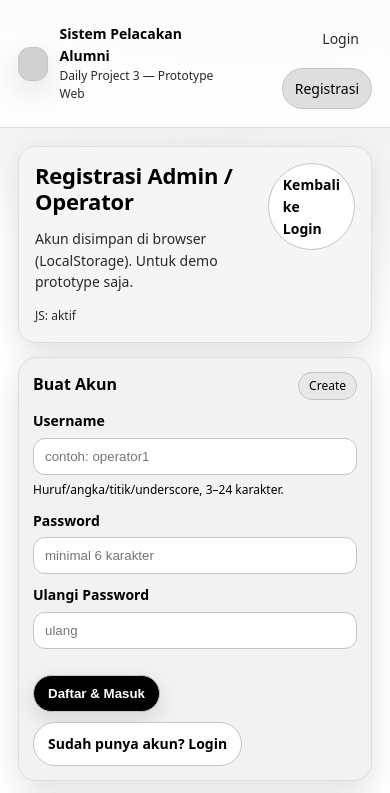
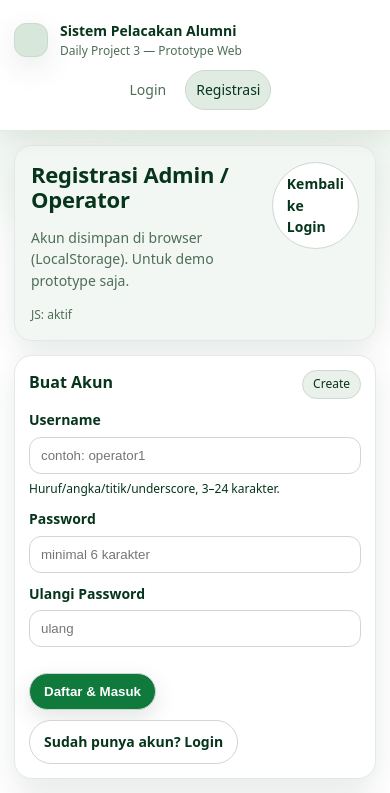
Before and after one commit to Celcouzz/daily-project-3-web-tracker-alumni-, a plain HTML site: page register.html in a window 390 px wide. Shown: the top 793 px of the page. Drawn offline with Linux system fonts and the light colour scheme.

Commit message:
Tweak mobile navbar + green theme

```diff
--- a/style.css
+++ b/style.css
@@ -1,17 +1,20 @@
 :root{
-  color-scheme: light dark;
+  color-scheme: light;
 
   --radius-lg: 18px;
   --radius-md: 14px;
   --radius-sm: 12px;
 
-  --border: color-mix(in oklab, CanvasText 18%, Canvas);
-  --border-soft: color-mix(in oklab, CanvasText 10%, Canvas);
-  --surface: color-mix(in oklab, CanvasText 4%, Canvas);
-  --surface-2: color-mix(in oklab, CanvasText 7%, Canvas);
-  --text-soft: color-mix(in oklab, CanvasText 72%, Canvas);
-  --shadow: 0 18px 50px color-mix(in oklab, CanvasText 16%, transparent);
-  --shadow-soft: 0 10px 30px color-mix(in oklab, CanvasText 12%, transparent);
+  --brand: #0f7a3b;
+  --brand-ink: #06351b;
+  --brand-soft: color-mix(in oklab, var(--brand) 14%, white);
+  --border: color-mix(in oklab, var(--brand-ink) 18%, white);
+  --border-soft: color-mix(in oklab, var(--brand-ink) 10%, white);
+  --surface: white;
+  --surface-2: color-mix(in oklab, var(--brand) 6%, white);
+  --text-soft: color-mix(in oklab, var(--brand-ink) 70%, white);
+  --shadow: 0 18px 50px color-mix(in oklab, var(--brand-ink) 14%, transparent);
+  --shadow-soft: 0 10px 30px color-mix(in oklab, var(--brand-ink) 10%, transparent);
 }
 
 *{ box-sizing: border-box; }
@@ -21,11 +24,11 @@ html, body{ height: 100%; }
 body{
   margin: 0;
   font: 14px/1.55 system-ui, -apple-system, Segoe UI, Roboto, Arial, sans-serif;
-  color: CanvasText;
+  color: var(--brand-ink);
   background:
-    radial-gradient(900px 500px at 16% -10%, color-mix(in oklab, CanvasText 8%, Canvas), transparent 60%),
-    radial-gradient(900px 520px at 90% 0%, color-mix(in oklab, CanvasText 6%, Canvas), transparent 62%),
-    Canvas;
+    radial-gradient(900px 520px at 16% -10%, color-mix(in oklab, var(--brand) 16%, white), transparent 62%),
+    radial-gradient(900px 540px at 92% 0%, color-mix(in oklab, var(--brand) 10%, white), transparent 64%),
+    white;
 }
 
 h1, h2, h3{ margin: 0; line-height: 1.15; }
@@ -44,10 +47,10 @@ a{ color: inherit; }
 .site-header{
   position: sticky;
   top: 0;
-  z-index: 20;
-  background: color-mix(in oklab, Canvas 86%, transparent);
+  z-index: 1000;
+  background: white;
   border-bottom: 1px solid var(--border-soft);
-  backdrop-filter: blur(10px);
+  box-shadow: 0 6px 22px color-mix(in oklab, var(--brand-ink) 8%, transparent);
 }
 
 .topbar{
@@ -63,7 +66,7 @@ a{ color: inherit; }
   width: 34px;
   height: 34px;
   border-radius: 12px;
-  background: color-mix(in oklab, CanvasText 14%, Canvas);
+  background: color-mix(in oklab, var(--brand) 18%, white);
   border: 1px solid var(--border);
   box-shadow: var(--shadow-soft);
 }
@@ -88,20 +91,20 @@ a{ color: inherit; }
 
 .nav-link:hover{
   border-color: var(--border-soft);
-  background: color-mix(in oklab, CanvasText 6%, Canvas);
-  color: CanvasText;
+  background: color-mix(in oklab, var(--brand) 8%, white);
+  color: var(--brand-ink);
 }
 
 .nav-link.is-active{
   border-color: var(--border);
-  background: color-mix(in oklab, CanvasText 10%, Canvas);
-  color: CanvasText;
+  background: color-mix(in oklab, var(--brand) 14%, white);
+  color: var(--brand-ink);
 }
 
 .hero{
   border: 1px solid var(--border-soft);
   border-radius: var(--radius-lg);
-  background: color-mix(in oklab, CanvasText 3%, Canvas);
+  background: var(--surface-2);
   padding: 16px;
   display: flex;
   align-items: flex-start;
@@ -170,12 +173,12 @@ input, select, textarea{
   border: 1px solid var(--border);
   border-radius: var(--radius-sm);
   padding: 10px 11px;
-  background: Canvas;
-  color: CanvasText;
+  background: white;
+  color: var(--brand-ink);
 }
 
 input:focus, select:focus, textarea:focus, button:focus, a:focus{
-  outline: 2px solid color-mix(in oklab, CanvasText 32%, Canvas);
+  outline: 2px solid color-mix(in oklab, var(--brand) 45%, white);
   outline-offset: 2px;
 }
 
@@ -191,14 +194,14 @@ textarea{ resize: vertical; }
   padding: 4px 10px;
   border-radius: 999px;
   border: 1px solid var(--border);
-  background: color-mix(in oklab, CanvasText 7%, Canvas);
+  background: color-mix(in oklab, var(--brand) 10%, white);
   white-space: nowrap;
 }
 
 .btn{
   border: 1px solid var(--border);
-  background: CanvasText;
-  color: Canvas;
+  background: var(--brand);
+  color: white;
   border-radius: 999px;
   padding: 10px 14px;
   font-weight: 750;
@@ -208,7 +211,7 @@ textarea{ resize: vertical; }
   align-items: center;
   justify-content: center;
   gap: 8px;
-  box-shadow: 0 8px 22px color-mix(in oklab, CanvasText 12%, transparent);
+  box-shadow: 0 8px 22px color-mix(in oklab, var(--brand-ink) 12%, transparent);
 }
 
 .btn:hover{ transform: translateY(-1px); }
@@ -216,12 +219,12 @@ textarea{ resize: vertical; }
 .btn:disabled{ opacity: .55; cursor: not-allowed; transform: none; box-shadow: none; }
 
 .btn.btn-ghost{
-  background: Canvas;
-  color: CanvasText;
+  background: white;
+  color: var(--brand-ink);
   box-shadow: none;
 }
 
-.btn.btn-ghost:hover{ background: color-mix(in oklab, CanvasText 6%, Canvas); }
+.btn.btn-ghost:hover{ background: color-mix(in oklab, var(--brand) 8%, white); }
 
 .actions{ display: flex; gap: 10px; flex-wrap: wrap; }
 
@@ -234,7 +237,7 @@ textarea{ resize: vertical; }
   border: 1px solid var(--border-soft);
   border-radius: var(--radius-md);
   padding: 10px;
-  background: color-mix(in oklab, CanvasText 3%, Canvas);
+  background: var(--surface-2);
 }
 
 .mini-title{ font-size: 12px; font-weight: 800; margin-bottom: 6px; color: var(--text-soft); }
@@ -249,7 +252,7 @@ textarea{ resize: vertical; }
   border-radius: 999px;
   padding: 8px 10px;
   user-select: none;
-  background: Canvas;
+  background: white;
 }
 
 .chip input{ width: auto; }
@@ -258,7 +261,7 @@ textarea{ resize: vertical; }
   border: 1px dashed var(--border);
   border-radius: var(--radius-md);
   padding: 14px;
-  background: color-mix(in oklab, CanvasText 2%, Canvas);
+  background: color-mix(in oklab, var(--brand) 6%, white);
 }
 
 .empty-title{ font-weight: 850; margin-bottom: 4px; }
@@ -272,7 +275,7 @@ textarea{ resize: vertical; }
   padding: 12px;
   display: grid;
   gap: 8px;
-  background: color-mix(in oklab, CanvasText 2%, Canvas);
+  background: color-mix(in oklab, var(--brand) 5%, white);
 }
 
 .item-top{ display: flex; justify-content: space-between; gap: 8px; align-items: baseline; }
@@ -288,7 +291,30 @@ textarea{ resize: vertical; }
   border-radius: 999px;
   padding: 2px 8px;
   color: var(--text-soft);
-  background: color-mix(in oklab, CanvasText 6%, Canvas);
+  background: color-mix(in oklab, var(--brand) 8%, white);
+}
+
+@media (max-width: 560px){
+  .container{ padding: 14px; }
+
+  .topbar{
+    flex-wrap: wrap;
+    align-items: center;
+    gap: 10px;
+    min-height: auto;
+    padding-top: 6px;
+    padding-bottom: 6px;
+  }
+
+  .topbar > .brand{ order: 1; flex: 1 1 auto; min-width: 220px; }
+  .topbar > #btnLogout{ order: 2; }
+  .topbar > .nav{
+    order: 3;
+    flex: 1 0 100%;
+    justify-content: center;
+  }
+
+  .nav-link{ padding: 8px 10px; }
 }
 
 .bullets{ margin: 0; padding-left: 18px; }
```
